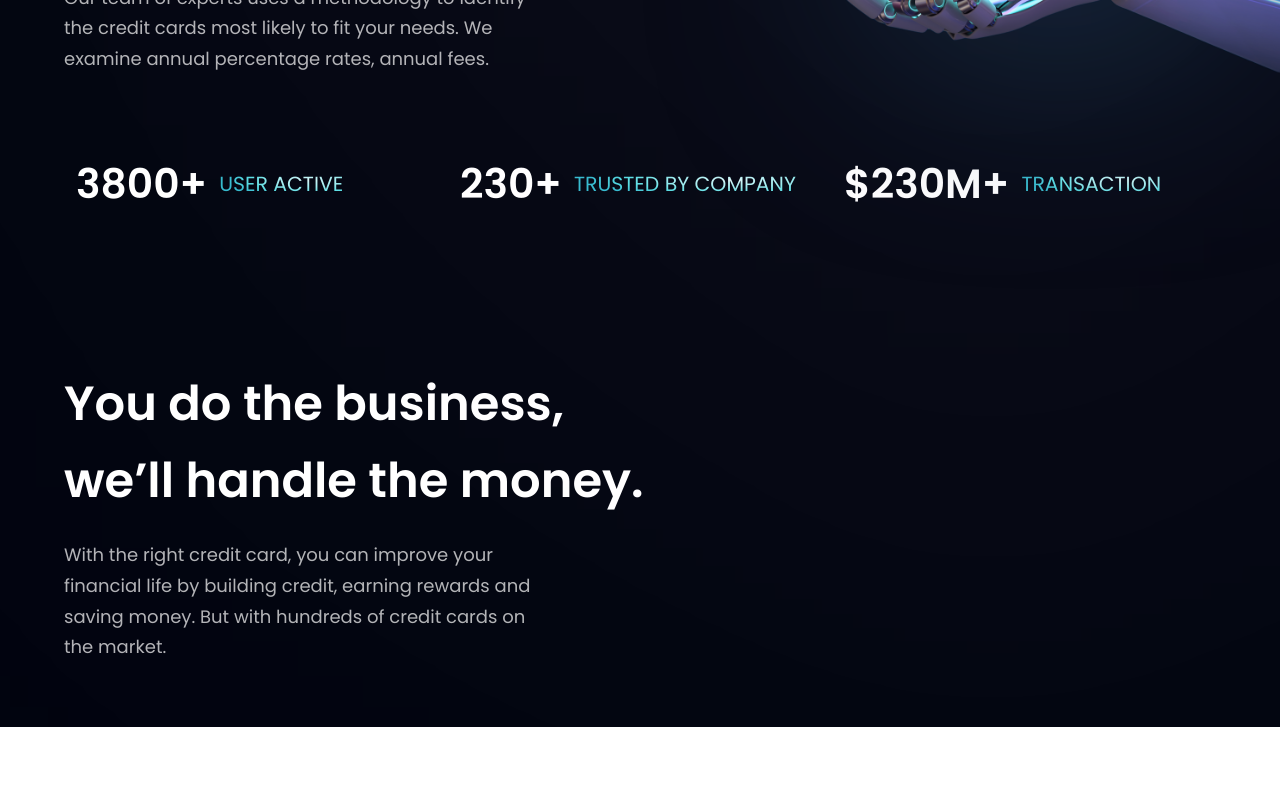
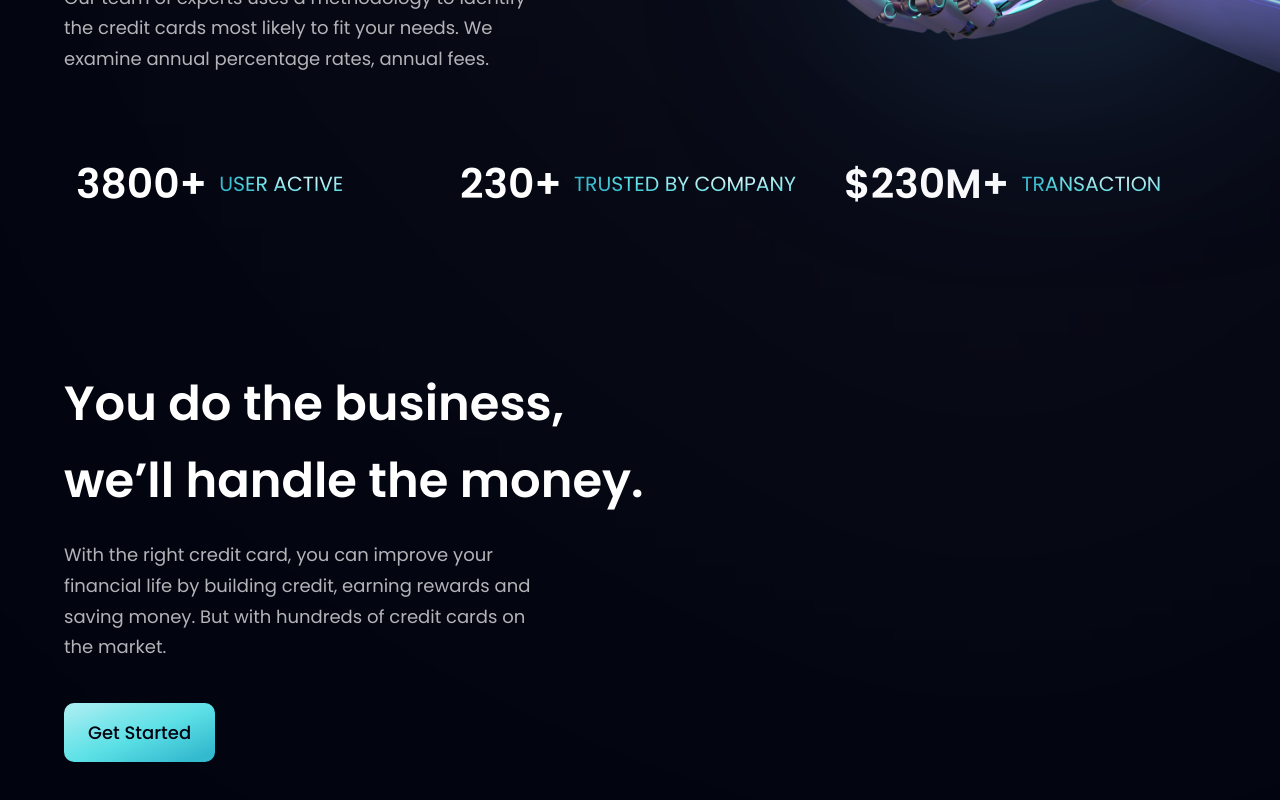
Before and after one commit to FelipeFama/hoobank, a React (Vite) app: page / in a window 1280 px wide. Shown: the part 643-1443 px from the top of the page. Before the commit the page ends 1370 px from the top, so only its background shows below. Built offline with nearby package versions, Linux system fonts and the light colour scheme.

Commit message:
feat: add button component

```diff
--- a/src/components/Business.tsx
+++ b/src/components/Business.tsx
@@ -1,4 +1,5 @@
 import { box, layout } from "../constants/boxes";
+import Button from "./Button";
 
 export default function Business() {
   return (
@@ -13,6 +14,7 @@
           building credit, earning rewards and saving money. But with hundreds
           of credit cards on the market.
         </p>
+        <Button styles={`mt-10`} />
       </article>
     </section>
   );
--- /dev/null
+++ b/src/components/Button.tsx
@@ -0,0 +1,9 @@
+export default function Button({ styles }: { styles: string }) {
+  return (
+    <button
+      type="button"
+      className={`py-4 px-6 font-poppins font-medium text-[18px] text-primary bg-blue-gradient rounded-[10px] outline-none ${styles}`}>
+      Get Started
+    </button>
+  );
+}
```
